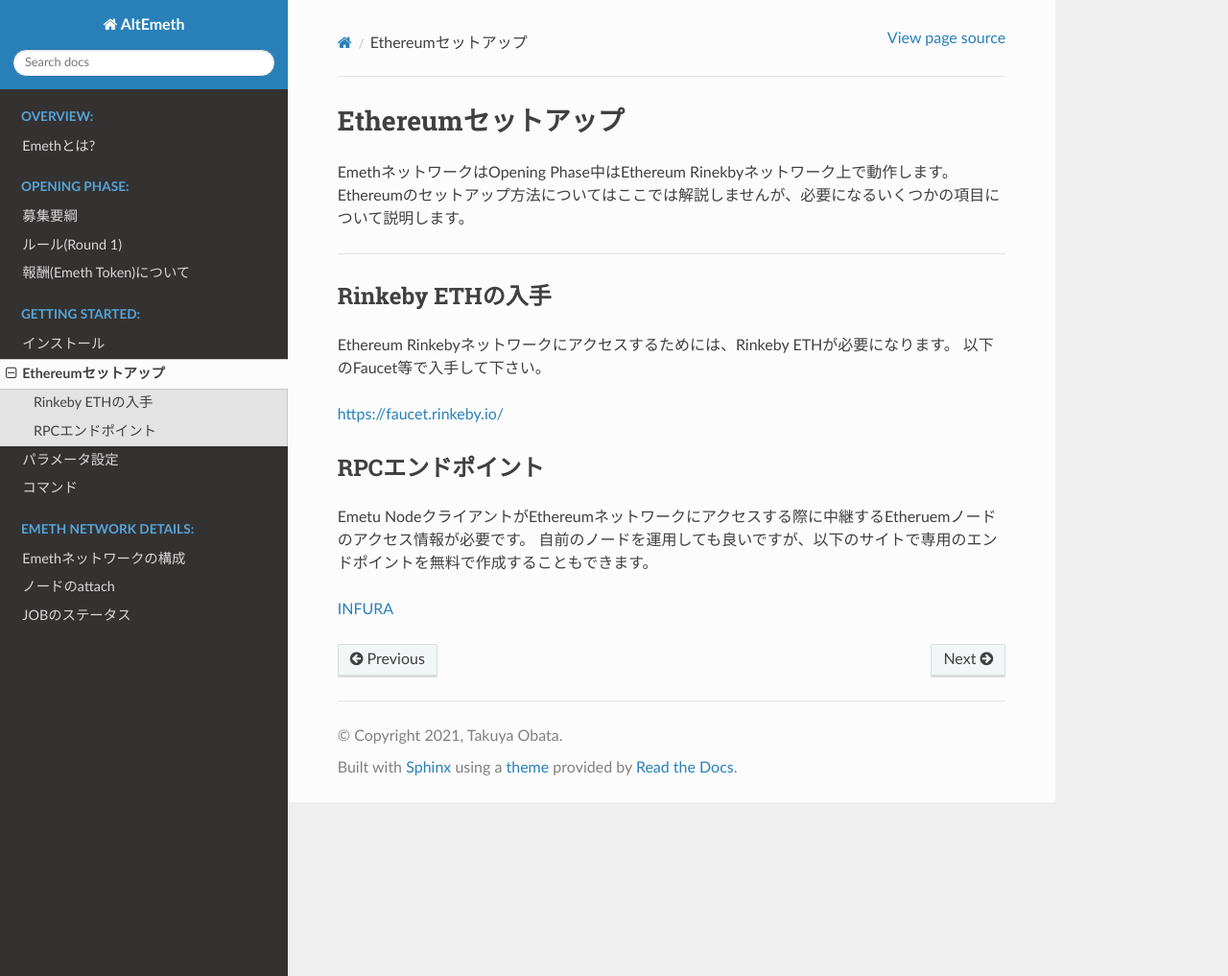
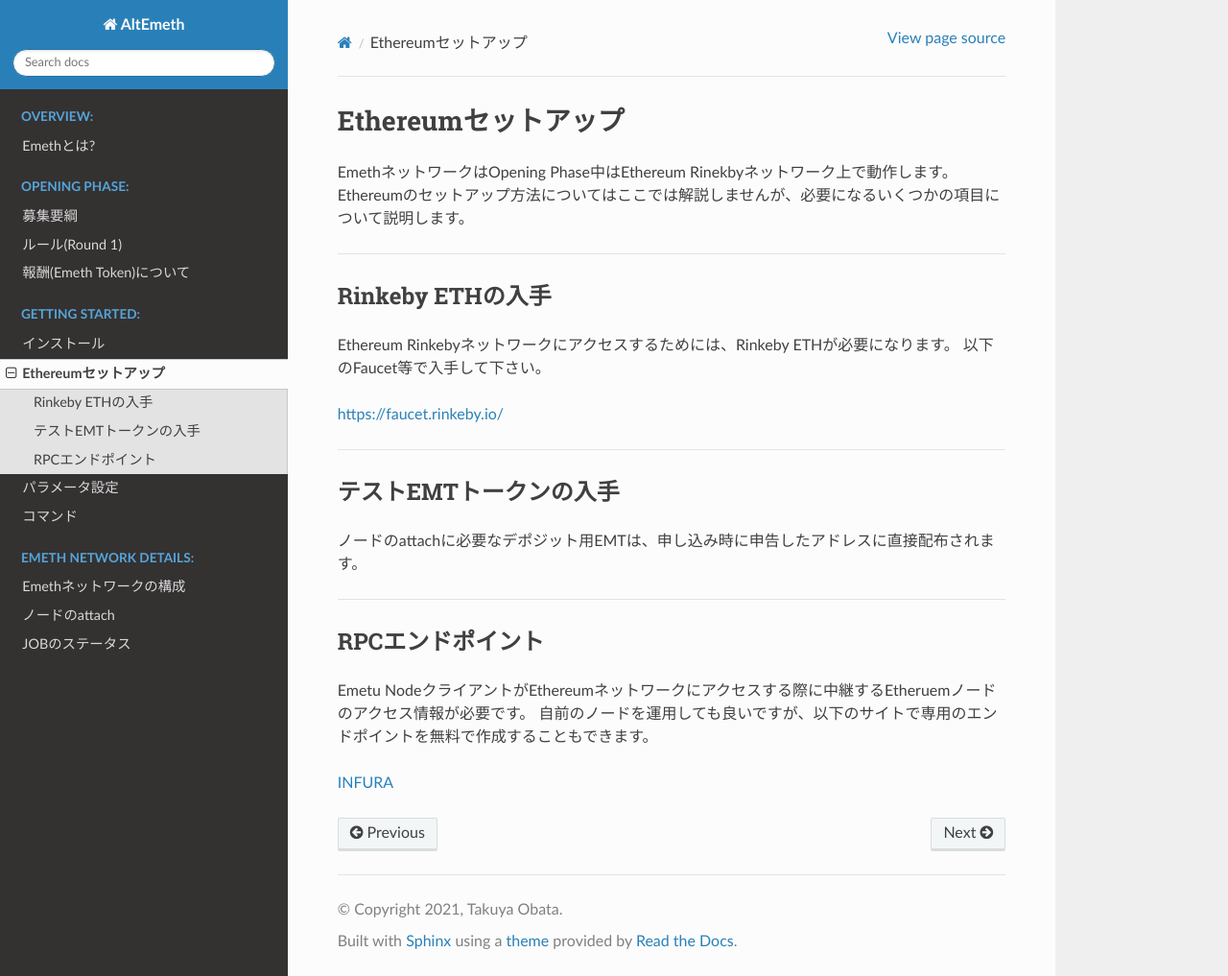
Before and after one commit to YutaKikuchi-alt/emeth-docs, a Sphinx documentation site: the page built from source/ethereum-setup.rst, in a window 1280 px wide and 1017 px high. Shown: the whole window at 96% size. Built offline with Sphinx 7.4.7 and the Read the Docs theme 2.0.0, drawn with Linux system fonts in a browser that asks for light colours.

Commit message:
miner update

```diff
--- a/source/ethereum-setup.rst
+++ b/source/ethereum-setup.rst
@@ -18,7 +18,14 @@ Ethereum Rinkebyネットワークにアクセスするためには、Rinkeby ET
 
 https://faucet.rinkeby.io/
 
+------------------------------------------------------------------------------
 
+テストEMTトークンの入手
+========================
+
+ノードのattachに必要なデポジット用EMTは、申し込み時に申告したアドレスに直接配布されます。
+
+------------------------------------------------------------------------------
 
 RPCエンドポイント
 ===================
--- a/source/rules.rst
+++ b/source/rules.rst
@@ -45,7 +45,7 @@ JOBとは、ユーザによってネットワークに投入された計算依
 本来はモデル計算を行いたいユーザからのJOBがネットワークに流れるものですが、Opening Phaseでは
 まだ十分な依頼者がいないため、予め用意されたリクエスターBOTにが常時JOBを投入します。
 
-Round 1で投入されるJOBは、約100MBのデータセットによるGPT2モデル計算です。
+Round 1で投入されるJOBは、約100MBのデータセットによる自然言語モデル計算です。
 
 最大で、各ノードに接続しているworkerの数と同じ数のJOBが同時に割当てられます。
 
```
